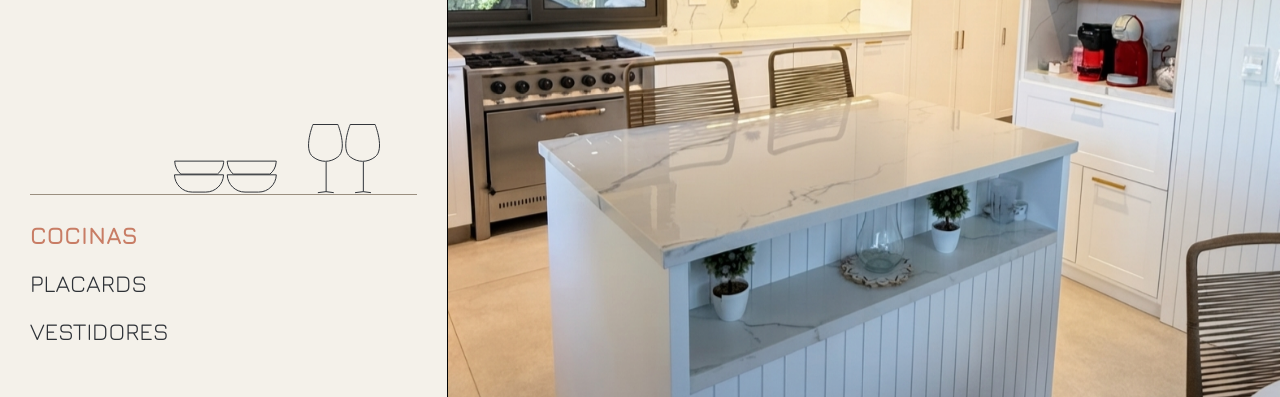
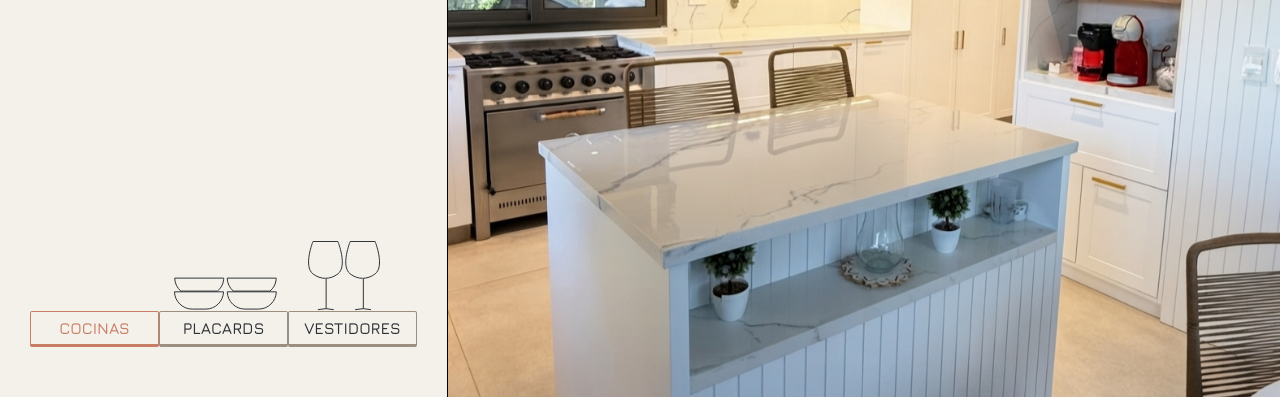
Before and after one commit to GuidoMantegna/mante, a Next.js app: page / in a window 1280 px wide. Shown: the part 1120-1517 px from the top of the page. Built offline with nearby package versions, Linux system fonts and the light colour scheme; a web font is replaced by a local one.

Commit message:
Modify project type selector

```diff
--- a/components/sections/projects-section.tsx
+++ b/components/sections/projects-section.tsx
@@ -91,19 +91,19 @@ export function ProjectsSection() {
           </ScrollReveal>
           {/* PROJECTS SELECTOR */}
           <ScrollReveal delayMs={REVEAL_STAGGER_MS}>
-            <div className="flex flex-col items-start gap-4">
+            <div className="flex flex-col items-start">
               {/* DIVIDER */}
-              <div className="text-xs flex flex-col items-end w-full mb-2">
+              <div className="text-xs flex flex-col items-end w-full">
                 <SketchSwap
                   sketch={PROJECT_TYPES[activeTypeIndex].sketch}
                   className="mx-2 h-auto w-[280px] max-w-full text-dark"
                 />
-                <div className="border-b border-cancel w-full" />
+                {/* <div className="border-b border-cancel w-full" /> */}
               </div>
               <div
                 role="group"
                 aria-label="Tipo de proyecto"
-                className="flex flex-col items-start gap-4"
+                className="flex w-full"
               >
                 {PROJECT_TYPES.map((type) => {
                   const selected = type.id === activeTypeId;
@@ -116,10 +116,10 @@ export function ProjectsSection() {
                       data-type={type.id}
                       aria-pressed={selected}
                       onClick={() => setActiveTypeId(type.id)}
-                      className={`cursor-pointer text-2xl transition-colors focus-visible:outline-2 focus-visible:outline-offset-4 focus-visible:outline-accent ${
+                      className={`flex-1 border border-b-3 p-1 rounded-xs font-semibold cursor-pointer transition-colors focus-visible:outline-2 focus-visible:outline-offset-4 focus-visible:outline-accent ${
                         selected
-                          ? "font-bold text-accent"
-                          : "hover:text-accent"
+                          ? "font-bold text-accent border-accent"
+                          : "hover:text-black border-cancel"
                       }`}
                     >
                       {type.label}
```
Also changed, not shown: progress/histoy.md (deleted).
